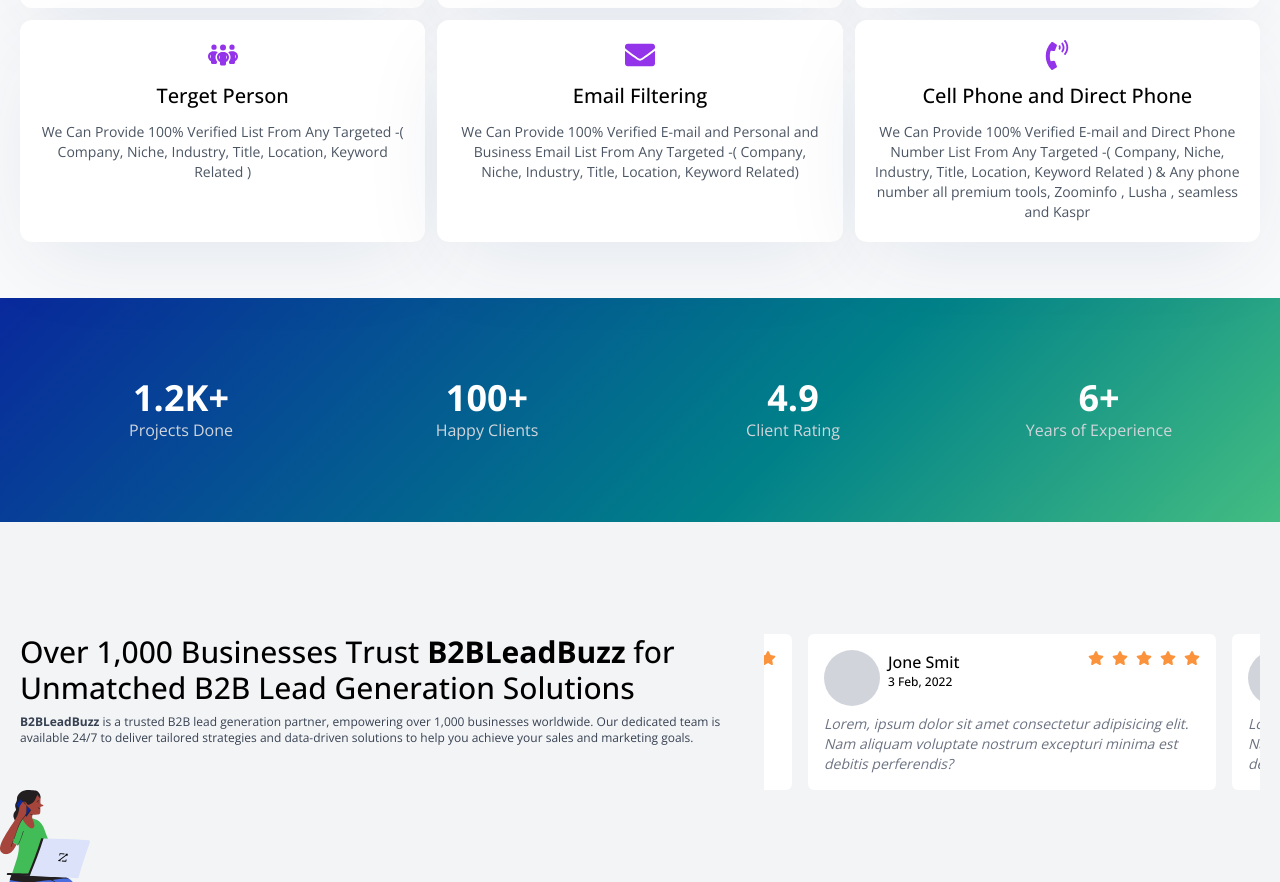
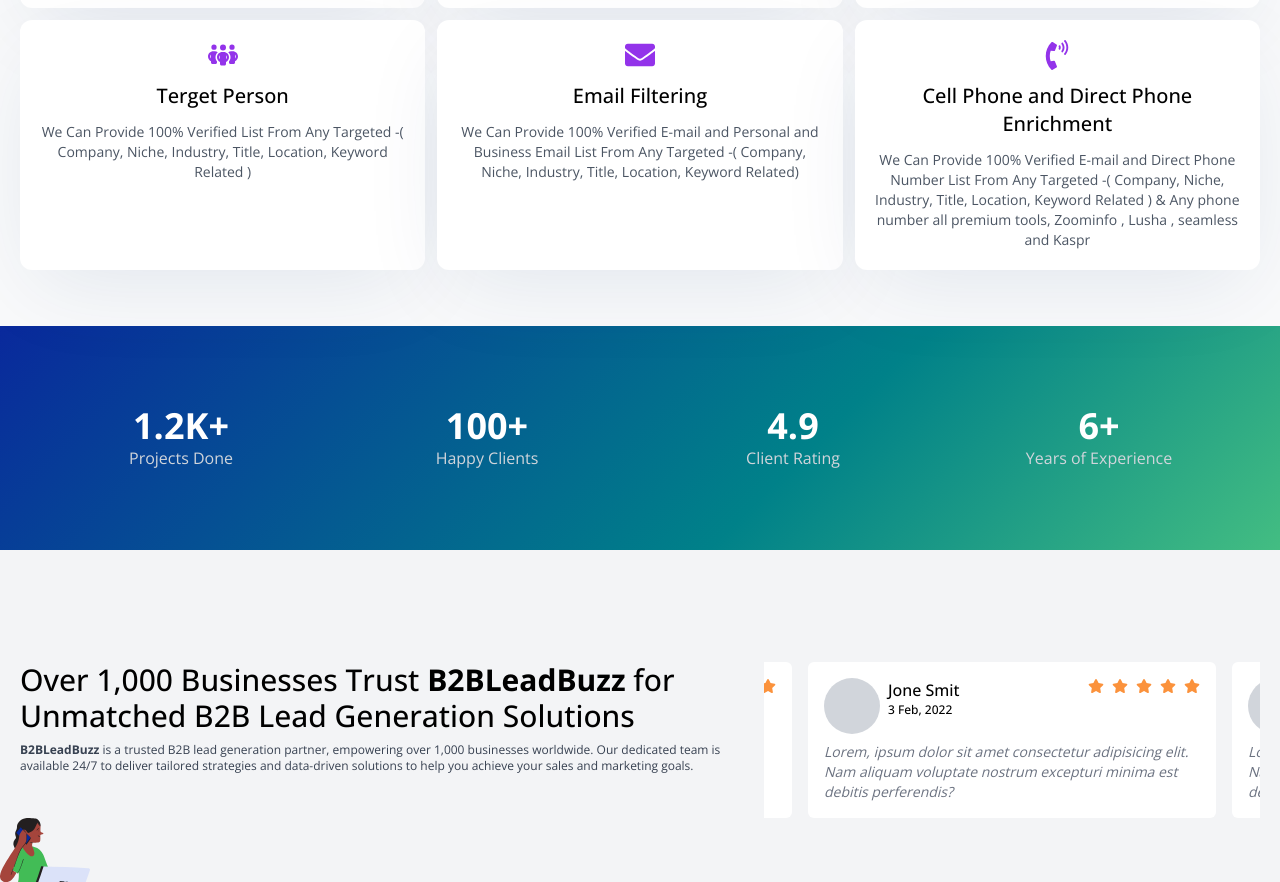
Before and after one commit to MdShobujDev/b2b-LeadBuzz, a Next.js app: page / in a window 1280 px wide. Shown: the part 1539-2421 px from the top of the page. Built offline with nearby package versions, Linux system fonts and the light colour scheme; what @ant-design/nextjs-registry would draw is missing.

Commit message:
update searvice component

```diff
--- a/src/components/HomePage/Services.tsx
+++ b/src/components/HomePage/Services.tsx
@@ -41,7 +41,7 @@
     },
     {
       id: 6,
-      title: "Cell Phone and Direct Phone",
+      title: "Cell Phone and Direct Phone Enrichment",
       icon: <FaPhoneVolume />,
       desc: "We Can Provide 100% Verified E-mail and Direct Phone Number List From Any Targeted -( Company, Niche, Industry, Title, Location, Keyword Related ) & Any phone number all premium tools, Zoominfo , Lusha , seamless and Kaspr",
     },
```
